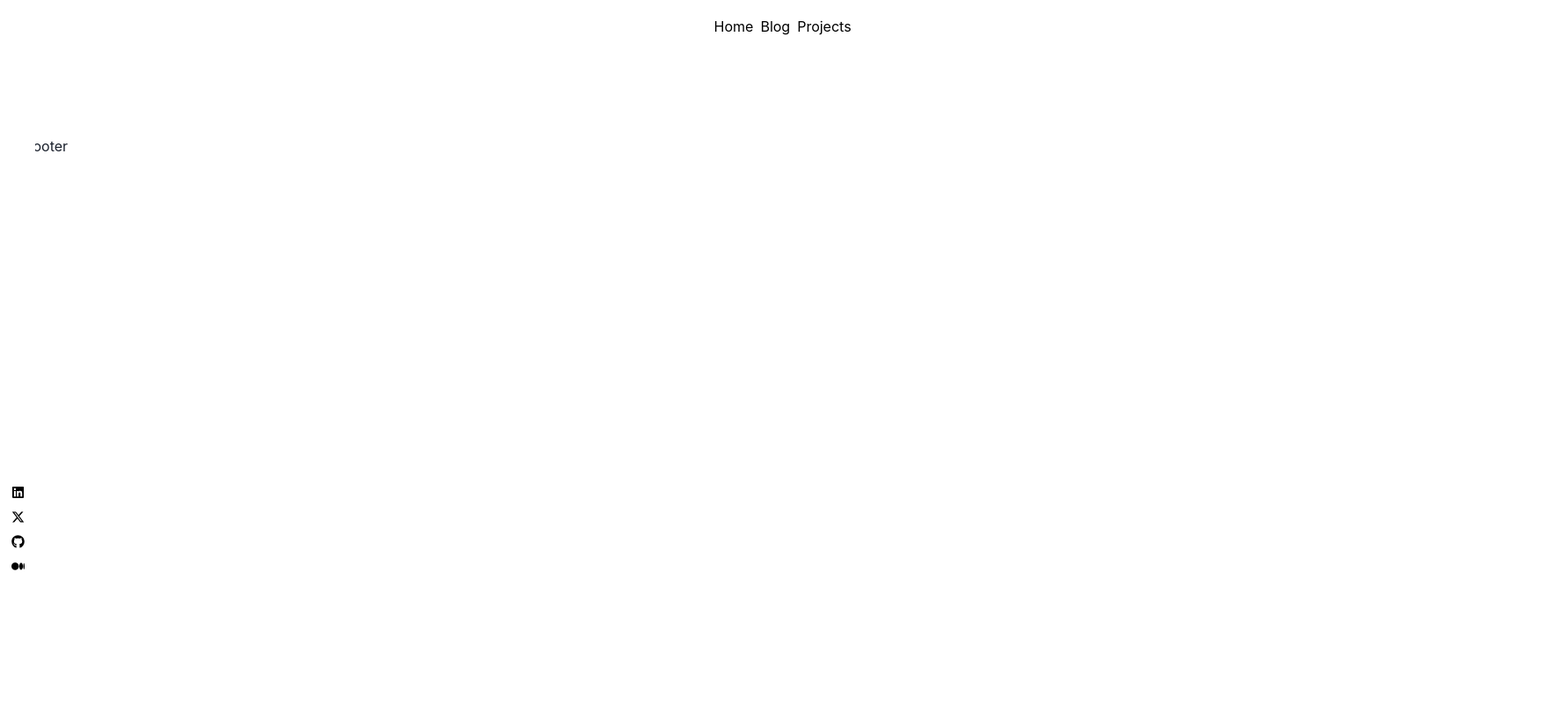
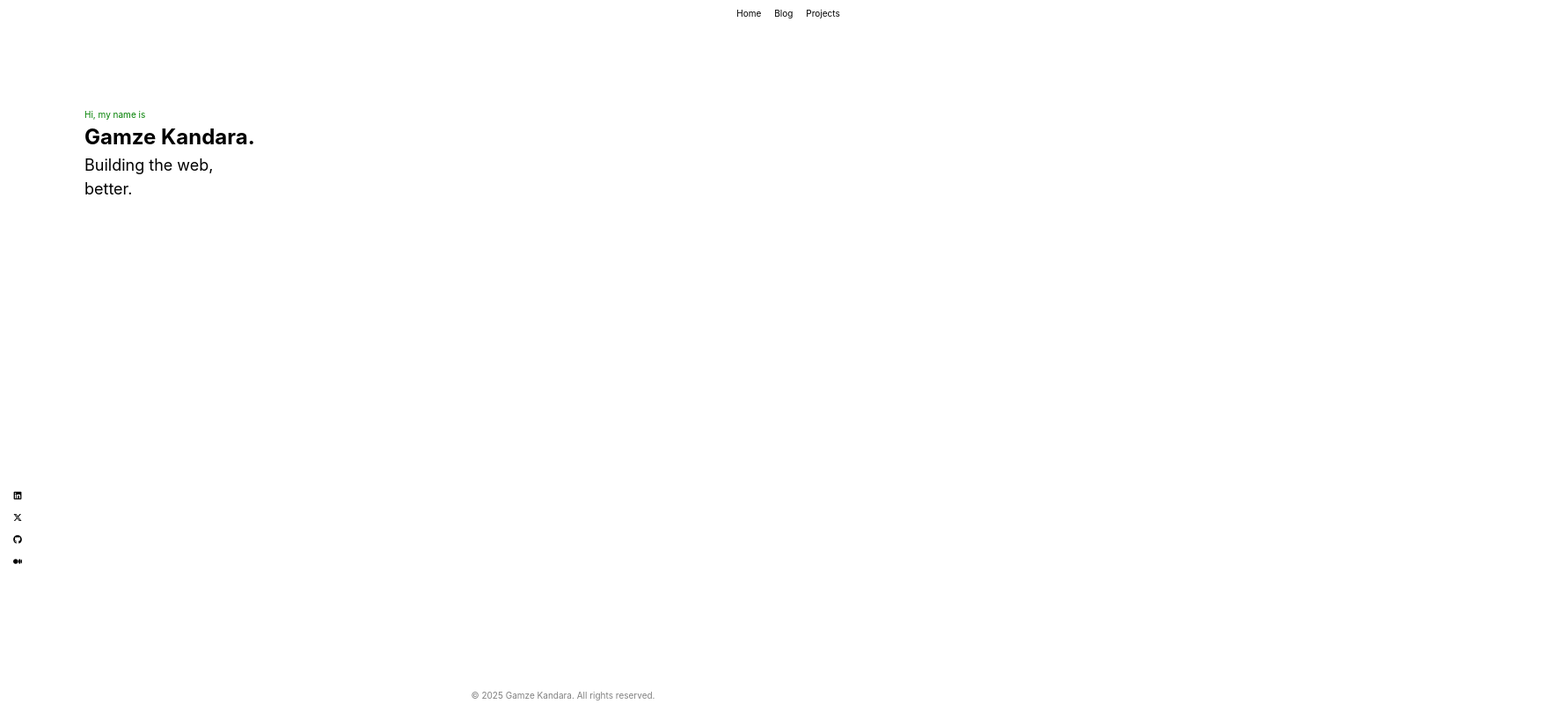
Before and after one commit to Gamze1314/Nextjs---portfolio, a Next.js app: page / in a window 1280 px wide. Shown: the whole page at 88% size, 1763 px wide, since content can reach past the window. Built offline with nearby package versions, Linux system fonts and the light colour scheme.

Commit message:
Update Home page

```diff
--- a/app/components/footer.js
+++ b/app/components/footer.js
@@ -1,16 +1,31 @@
-'use client'
+"use client";
+
+import { Box, Flex, Text } from "@chakra-ui/react";
 
 const Footer = () => {
   return (
-    <div>
-      <footer
-        style={{
-          padding: "1rem",
-        }}
+    <Box
+      as="footer"
+      position="fixed"
+      bottom="0"
+      left="0"
+      right="0"
+      bg="white" // Optional background color
+      color="white" // Optional text color
+      py={2} // Optional padding
+    >
+      <Flex
+        justify="center"
+        align="center"
+        wrap="wrap"
+        w="100%"
+        h="100%" // Ensures full height for centering vertically
       >
-        footer
-      </footer>
-    </div>
+        <Text color="gray" fontSize="xs">
+          &copy; {new Date().getFullYear()} Gamze Kandara. All rights reserved.
+        </Text>
+      </Flex>
+    </Box>
   );
 };
 
--- a/app/components/navbar.js
+++ b/app/components/navbar.js
@@ -1,6 +1,11 @@
 "use client";
 
-import { Box, Flex, Link, Text } from "@chakra-ui/react";
+import {
+  Box,
+  Flex,
+  Link,
+  Text,
+} from "@chakra-ui/react";
 import { usePathname } from "next/navigation";
 
 export default function Navbar() {
@@ -9,7 +14,7 @@ export default function Navbar() {
   return (
     <Box
       as="nav"
-      // position="fixed"
+      position="fixed"
       top="0"
       left="0"
       width="140%"
@@ -19,7 +24,7 @@ export default function Navbar() {
       py={2}
       px={8}
       mb={6}
-      mt={0}
+      mt={6}
       zIndex="1000"
     >
       <Flex justify="center" align="center" wrap="wrap">
@@ -28,13 +33,14 @@ export default function Navbar() {
           listStyleType="none"
           justify="center"
           align="center"
-          gap={8}
+          gap={15}
         >
           <Link href="/">
             <Text
               color="black"
-              _hover={{ textDecoration: "none", color: "green" }}
-              fontSize="xs"
+              _hover={{ color: "green" }}
+              fontSize="xs" // Use fontSize instead of textStyle
+              fontWeight="medium"
             >
               Home
             </Text>
@@ -42,8 +48,9 @@ export default function Navbar() {
           <Link href="/blogs">
             <Text
               color="black"
-              _hover={{ textDecoration: "none", color: "green" }}
-              fontSize="xs"
+              _hover={{ color: "green" }}
+              textStyle="xs"
+              fontWeight="medium"
             >
               Blog
             </Text>
@@ -51,8 +58,9 @@ export default function Navbar() {
           <Link href="/projects">
             <Text
               color="black"
-              _hover={{ textDecoration: "none", color: "green" }}
-              fontSize="xs"
+              _hover={{ color: "green" }}
+              textStyle="xs"
+              fontWeight="medium"
             >
               Projects
             </Text>
--- a/app/components/sidebar.js
+++ b/app/components/sidebar.js
@@ -1,14 +1,15 @@
 "use client";
-import { Box, Link, Icon, VStack } from "@chakra-ui/react";
+import { Box, Link, Icon, VStack, StackDivider, Center } from "@chakra-ui/react";
 import { FaLinkedin, FaGithub, FaMedium, FaXTwitter } from "react-icons/fa6";
 
 export default function SideBar() {
   return (
     <Box
-      as="aside"
+      as="section"
       position="fixed"
       left="0"
       top="0"
+      bottom="0"
       boxSize={10}
       height="150vh"
       width="40px"
@@ -21,32 +22,32 @@ export default function SideBar() {
       boxShadow="md"
       zIndex="1000"
     >
-      <VStack spacing={4}>
+      <VStack spacing={10}>
         <Link href="https://www.linkedin.com/in/gamzekandara/" isExternal>
           <Icon
             as={FaLinkedin}
-            boxSize={15}
+            boxSize={10}
             _hover={{ textDecoration: "none", color: "blue" }}
           />
         </Link>
         <Link href="https://x.com/GamzeKandara" isExternal>
           <Icon
             as={FaXTwitter}
-            boxSize={15}
+            boxSize={10}
             _hover={{ textDecoration: "none", color: "gray" }}
           />
         </Link>
         <Link href="https://github.com/Gamze1314" isExternal>
           <Icon
             as={FaGithub}
-            boxSize={15}
+            boxSize={10}
             _hover={{ textDecoration: "none", color: "gray" }}
           />
         </Link>
         <Link href="https://medium.com/me/stories/public" isExternal>
           <Icon
             as={FaMedium}
-            boxSize={15}
+            boxSize={10}
             _hover={{ textDecoration: "none", color: "gray" }}
           />
         </Link>
--- a/app/globals.css
+++ b/app/globals.css
@@ -1,13 +1,5 @@
 @import "tailwindcss";
 
-:root {
-  --foreground-rgb: 255, 255, 255;
-  --background-rgb: 0, 0, 0;
+body {
+    font: normal 10px Verdana, Arial, sans-serif;
 }
-
-body {
-  color: rgb(var(--foreground-rgb));
-  background-color: rgb(var(--background-rgb)); /* Ensures full black */
-  min-height: 100vh; /* Ensures the full viewport is covered */
-  padding: 1rem;
-}
--- a/app/page.js
+++ b/app/page.js
@@ -1,17 +1,30 @@
 'use client'
 
 // Home component
-import { Box } from "@chakra-ui/react";
+import { Box, Text, Flex } from "@chakra-ui/react";
 
 const Home = () => {
   return (
-    <Box p={8} className="text-white">
-      This is a Chakra UI Box component with a Tailwind class applied.
-    </Box>
+    <Flex
+      direction="column"
+      justify="center"
+      align="left"
+      height="350"
+      width="300px"
+      p={12}
+      ml={12}
+      className="text-black"
+    >
+      <Text color="green" fontStyle="sm">Hi, my name is</Text>
+      <Text fontSize="2xl" fontWeight="bold">
+        Gamze Kandara.
+      </Text>
+      <Text fontSize="lg">Building the web, better.</Text>
+    </Flex>
   );
 };
 
-export default Home
+export default Home;
 
 // / route home
 // App will render navbar and footer components on every route.
```
Also changed, not shown: app/components/about.js (added).
